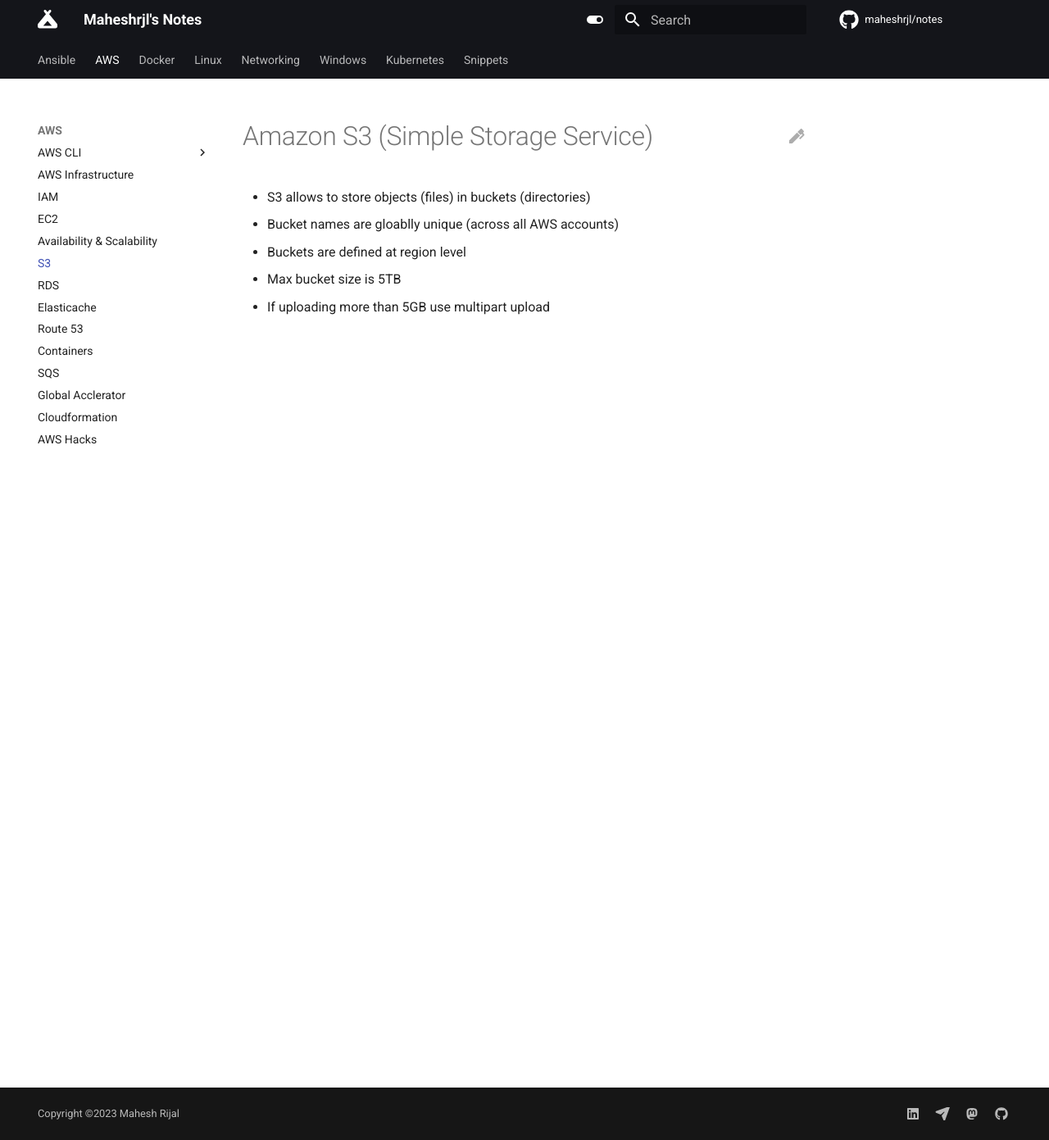
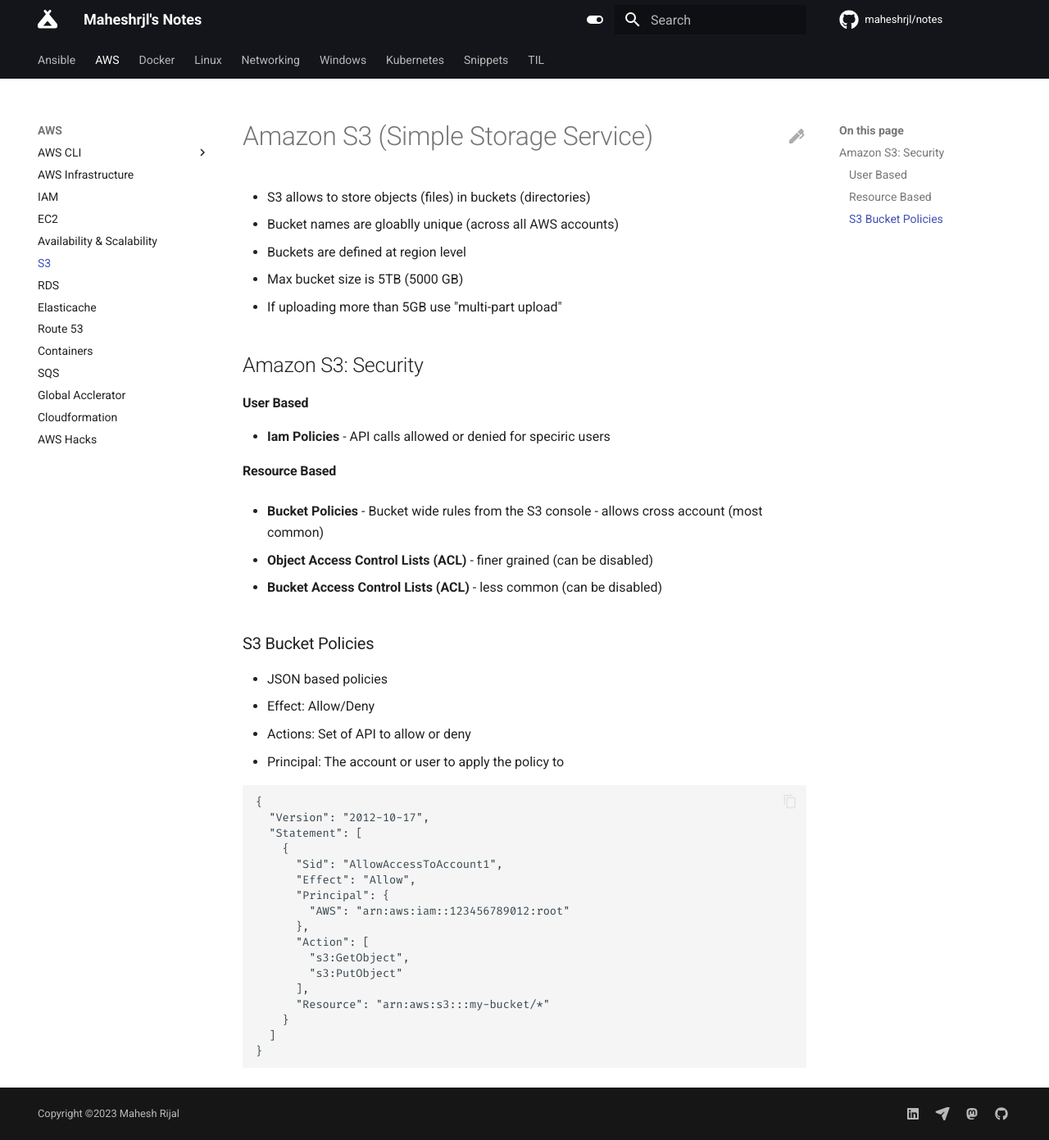
Before and after one commit to maheshrijal/notes, an MkDocs documentation site: the page built from docs/aws/s3.md, in a window 1280 px wide and 1391 px high. Shown: the whole window at 82% size. Built offline with MkDocs 1.6.1 and Material for MkDocs 9.7.7, drawn with Linux system fonts in a browser that asks for light colours; comment, search, counter and statistics services are not loaded.

````diff
--- a/docs/aws/s3.md
+++ b/docs/aws/s3.md
@@ -7,5 +7,47 @@ date: 2023-03-16
 - S3 allows to store objects (files) in buckets (directories)
 - Bucket names are gloablly unique (across all AWS accounts)
 - Buckets are defined at region level
-- Max bucket size is 5TB
-- If uploading more than 5GB use multipart upload
+- Max bucket size is 5TB (5000 GB)
+- If uploading more than 5GB use "multi-part upload"
+
+## Amazon S3: Security
+
+#### User Based
+
+- **Iam Policies** - API calls allowed or denied for speciric users
+
+#### Resource Based
+
+- **Bucket Policies** - Bucket wide rules from the S3 console - allows cross account (most common)
+
+- **Object Access Control Lists (ACL)** - finer grained (can be disabled)
+
+- **Bucket Access Control Lists (ACL)** - less common (can be disabled)
+
+
+### S3 Bucket Policies
+
+- JSON based policies
+- Effect: Allow/Deny
+- Actions: Set of API to allow or deny
+- Principal: The account or user to apply the policy to
+
+```
+{
+  "Version": "2012-10-17",
+  "Statement": [
+    {
+      "Sid": "AllowAccessToAccount1",
+      "Effect": "Allow",
+      "Principal": {
+        "AWS": "arn:aws:iam::123456789012:root"
+      },
+      "Action": [
+        "s3:GetObject",
+        "s3:PutObject"
+      ],
+      "Resource": "arn:aws:s3:::my-bucket/*"
+    }
+  ]
+}
+```
--- a/mkdocs.yml
+++ b/mkdocs.yml
@@ -54,6 +54,8 @@ theme:
         name: Light mode
 plugins:
   - search
+  - git-revision-date-localized:
+      enable_creation_date: true
 extra:
   generator: false
   social:
@@ -141,6 +143,11 @@ nav:
 
   - Snippets: "snippets.md"
 
+  - TIL:
+      - "til/index.md"
+      - "Browser":
+          - "Duplicate Browser Tab": "til/browser/duplicate-the-current-browser-tab.md"
+
 markdown_extensions:
   - admonition
   - tables
````
Also changed, not shown: docs/aws/iam.md (+1 -1 lines), docs/aws/infrastructure.md (+2 -2 lines), docs/kubernetes/k8s-architecture.md (added, +18 -0 lines), docs/til/browser/duplicate-the-current-browser-tab.md (added, +6 -0 lines), docs/til/index.md (added, +1 -0 lines).
